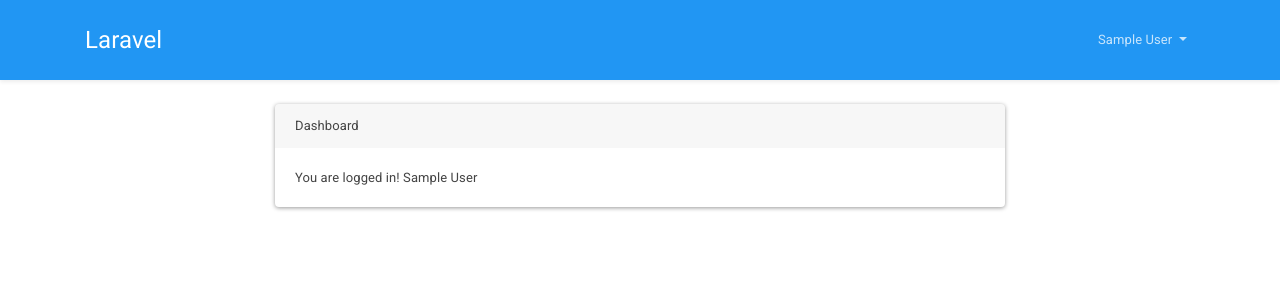
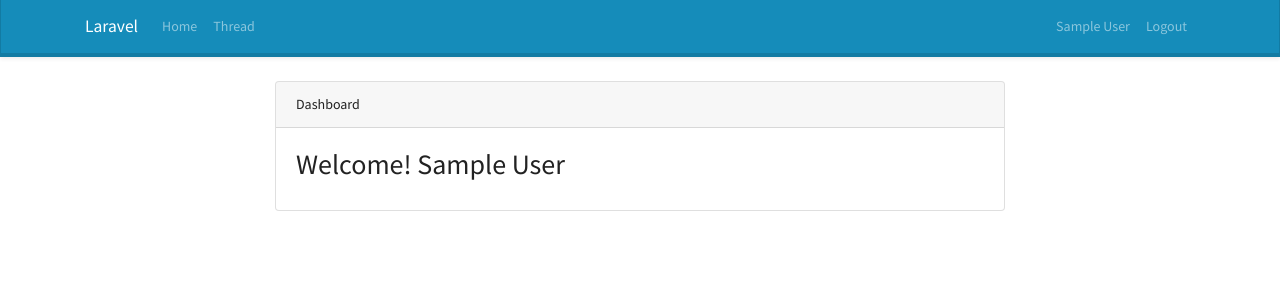
Before and after one commit to kashmelgo/stubu, a Laravel app: page /home in a window 1280 px wide. Shown: the top 300 px of the page. Run offline with Laravel 8, Linux system fonts and the light colour scheme; the visitor is signed in with stand-in values (Sample User, id 1); style sheets or scripts are compiled from the project's sources.

Commit message:
Akoang gi adjust ang navbar sa app.blade.php

```diff
--- a/stubu/resources/views/home.blade.php
+++ b/stubu/resources/views/home.blade.php
@@ -5,7 +5,9 @@
     <div class="row justify-content-center">
         <div class="col-md-8">
             <div class="card">
-                <div class="card-header">{{ __('Dashboard') }}</div>
+                <div class="card-header">
+                    {{ __('Dashboard') }}
+                </div>
 
                 <div class="card-body">
                     @if (session('status'))
@@ -14,7 +16,8 @@
                         </div>
                     @endif
 
-                    {{ __('You are logged in!') }} {{Auth::user()->name}}
+                    <h2>{{ __('Welcome! ') }} {{Auth::user()->name}}</h2>
+
                 </div>
             </div>
         </div>
--- a/stubu/resources/views/layouts/app.blade.php
+++ b/stubu/resources/views/layouts/app.blade.php
@@ -17,7 +17,7 @@
     <link href="https://fonts.googleapis.com/css?family=Nunito" rel="stylesheet">
 
     <!-- Styles -->
-    <link href="https://bootswatch.com/4/materia/bootstrap.min.css" rel="stylesheet">
+    <link href="https://bootswatch.com/4/lumen/bootstrap.min.css" rel="stylesheet">
 </head>
 <body>
     <div id="app">
@@ -33,7 +33,18 @@
                 <div class="collapse navbar-collapse" id="navbarSupportedContent">
                     <!-- Left Side Of Navbar -->
                     <ul class="navbar-nav mr-auto">
-
+                        <li class="nav-item">
+                            <a class="nav-link" href="{{ route('home') }}" role="button" data-toggle="dropdown" aria-haspopup="true" aria-expanded="false" v-pre>
+                                Home
+                            </a>
+                        </li>
+                        @auth
+                            <li class="nav-item">
+                                <a class="nav-link" href="{{ route('thread') }}" role="button" data-toggle="dropdown" aria-haspopup="true" aria-expanded="false" v-pre>
+                                    Thread
+                                </a>
+                            </li>
+                        @endauth
                     </ul>
 
                     <!-- Right Side Of Navbar -->
@@ -52,13 +63,13 @@
                                 </li>
                             @endif
                         @else
-                            <li class="nav-item dropdown">
-                                <a id="navbarDropdown" class="nav-link dropdown-toggle" href="#" role="button" data-toggle="dropdown" aria-haspopup="true" aria-expanded="false" v-pre>
+                            <li class="nav-item">
+                                <a class="nav-link" href="#" role="button" data-toggle="dropdown" aria-haspopup="true" aria-expanded="false" v-pre>
                                     {{ Auth::user()->name }}
                                 </a>
-
-                                <div class="dropdown-menu dropdown-menu-right" aria-labelledby="navbarDropdown">
-                                    <a class="dropdown-item" href="{{ route('logout') }}"
+                            </li>
+                            <li>
+                                <a class="nav-link" href="{{ route('logout') }}"
                                 onclick="event.preventDefault();
                                 document.getElementById('logout-form').submit();">
                                     {{ __('Logout') }}
@@ -67,7 +78,6 @@
                                 <form id="logout-form" action="{{ route('logout') }}" method="POST" class="d-none">
                                     @csrf
                                 </form>
-                                </div>
                             </li>
                         @endguest
                     </ul>
--- a/stubu/routes/web.php
+++ b/stubu/routes/web.php
@@ -14,6 +14,7 @@ use Illuminate\Support\Facades\Route;
 */
 
 Route::get('/', function () {
+    $threads=App\Thread::paginate(15);
     return view('welcome');
 });
 
@@ -21,4 +22,4 @@ Auth::routes();
 
 Route::get('/home', [App\Http\Controllers\HomeController::class, 'index'])->name('home');
 
-Route::resource('/thread','App\Http\Controllers\ThreadController');
+Route::get( '/thread', [App\Http\Controllers\ThreadController::class, 'index'])->name('thread');
```
Also changed, not shown: StuBu/resources/views/thread/index.blade.php (+12 -4 lines). Lines whose indentation alone changed are shown as unchanged.
